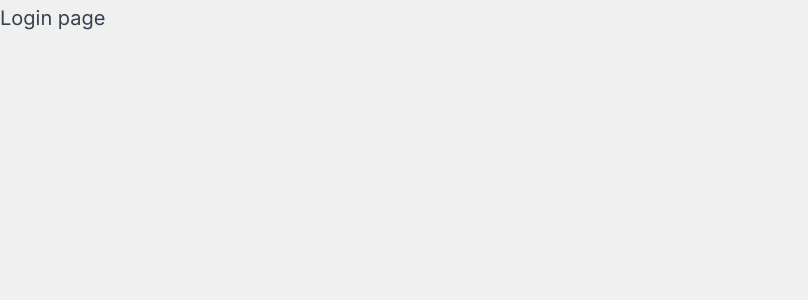
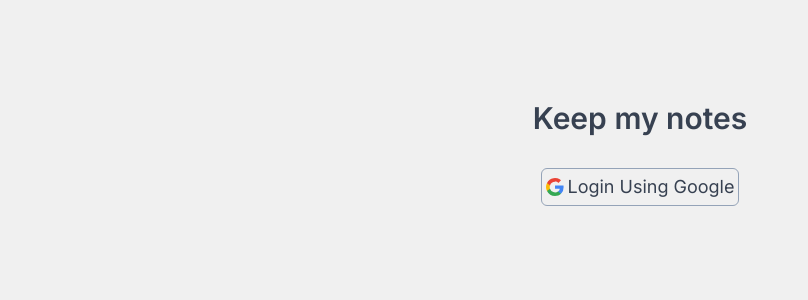
Before and after one commit to vgulerianb/Keep-My-Notes, a React (Create React App) app in the folder client/: page / in a window 1280 px wide. Shown: the top 300 px of the page, without its empty margins (0-808 px from the left). Built offline with nearby package versions, Linux system fonts and the light colour scheme.

Commit message:
Login screen

```diff
--- a/client/src/pages/index.js
+++ b/client/src/pages/index.js
@@ -1,7 +1,24 @@
 import React from "react";
+import GoogleLogo from "../assets/google.svg"
 
 export default function LoginScreen() {
-    return <div className="prose lg:prose-xl">
-        Login page
+  const redirect_url = "https://keep-my-notes.vercel.app"
+  const clientId = "783341713076-di9j1e0h4gk794mhhhb0onip7rni6b0g.apps.googleusercontent.com"
+
+  return (
+    <div className="prose lg:prose-xl flex justify-center mt-[100px] h-screen min-w-full">
+      <div className="flex flex-col items-center gap-[32px]">
+        <span className="font-semibold text-3xl">Keep my notes</span>
+        <div
+          onClick={()=>{
+              window.location.href = `https://accounts.google.com/o/oauth2/auth?scope=https://www.googleapis.com/auth/userinfo.email&response_type=code&access_type=offline&redirect_uri=${redirect_url}&client_id=${clientId}`
+          }}
+          className="p-[4px] text-lg cursor-pointer rounded-md bg-no-repeat flex items-center gap-[4px] border border-solid border-slate-400"
+        >
+            <img src={GoogleLogo} alt={"googlelogo"} className={"h-[18px] m-[0px!important]"} height={18} width={18}/>
+          Login Using Google
+        </div>
+      </div>
     </div>
+  );
 }
```
Also changed, not shown: client/src/assets/google.svg (added).
